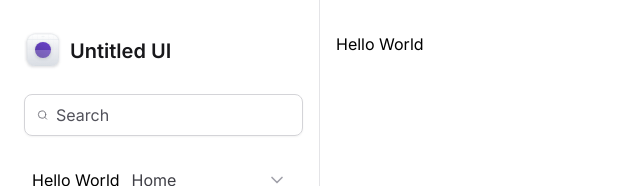
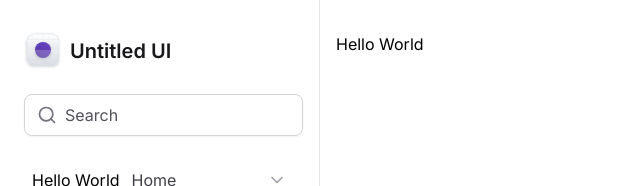
Before and after one commit to Matheus1714/ignite-project-tailwind, a Next.js app: page / in a window 1280 px wide. Shown: the top 186 px of the page, without its empty margins (0-640 px from the left). Built offline with nearby package versions, Linux system fonts and the light colour scheme.

Commit message:
create composition pattern to input component

```diff
--- /dev/null
+++ b/src/components/Input.tsx
@@ -0,0 +1,31 @@
+import { Search } from "lucide-react";
+import { ComponentProps } from "react";
+
+interface InputPrefixProps extends ComponentProps<'div'>{}
+
+export function Prefix(props: InputPrefixProps){
+  return (
+    <div {...props} />
+  )
+}
+
+interface InputControlProps extends ComponentProps<'input'>{}
+
+export function Control(props: InputControlProps){
+  return (
+    <input
+      className="flex-1 border-0 bg-transparent p-0 text-zinc-900 placeholder-zinc-600"
+      {...props}
+    />
+  )
+}
+
+interface InputRootProps extends ComponentProps<'div'>{}
+
+export function Root(props: InputRootProps){
+  return (
+    <div className="flex mx-1 w-full items-center gap-2 rounded-lg border border-zinc-300 px-3 py-2 shadow-sm"
+      {...props}
+    />
+  )
+}
--- a/src/components/Sidebar/index.tsx
+++ b/src/components/Sidebar/index.tsx
@@ -4,15 +4,19 @@
 import { NavItem } from "./NavItem";
 import { Profile } from "./Profile";
 import { UsedSpaceWidget } from "./UsedSpaceWidget";
+import * as Input from "../Input";
 
 export function Sidebar(){
   return (
     <aside className='flex flex-col gap-6 border-r border-zinc-200 px-5 py-8'>
       <Logo />
-      <div className="flex mx-1 w-full items-center gap-2 rounded-lg border border-zinc-300 px-3 py-2 shadow-sm">
-        <Search className="h-5 w-5 text-zinc-500"/>
-        <input className="flex-1 border-0 bg-transparent p-0 text-zinc-900 placeholder-zinc-600" placeholder="Search"/>
-      </div>
+
+      <Input.Root>
+        <Input.Prefix>
+          <Search className="h-5 w-5 text-zinc-500" />
+        </Input.Prefix>
+        <Input.Control placeholder="Search" />
+      </Input.Root>
 
       <nav className="space-y-0.5">
         <NavItem title="Home" icon={Home} />
```
